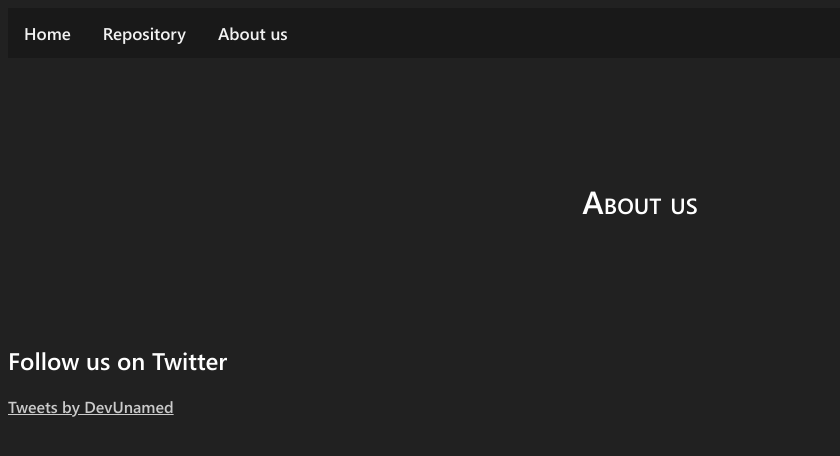
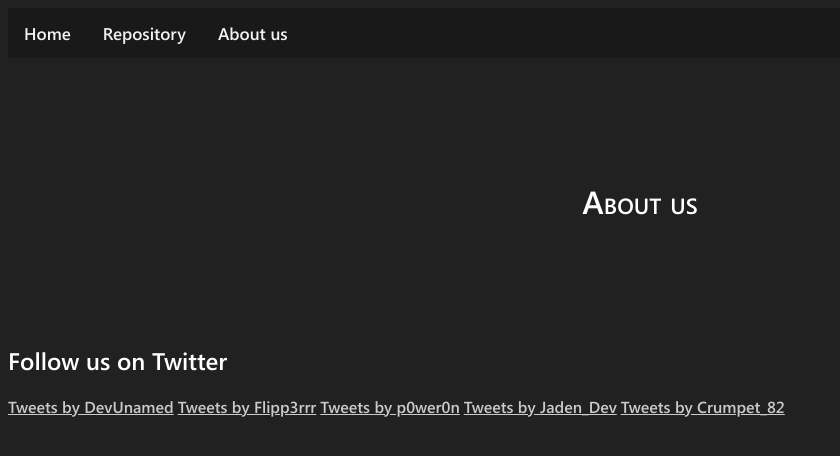
Before and after one commit to ud-team/ud-team.github.io, a plain HTML site: page about/index.html in a window 1280 px wide. Shown: the whole page, without its empty margins (0-840 px from the left). Drawn offline with Linux system fonts and the light colour scheme.

Commit message:
Add Twitter timelines

```diff
--- a/about/index.html
+++ b/about/index.html
@@ -12,6 +12,6 @@
 		</div>
 		<h1>About us</h1>
 		<h2>Follow us on Twitter</h2>
-		<a class="twitter-timeline" data-dnt="true" href="https://twitter.com/DevUnamed?ref_src=twsrc%5Etfw">Tweets by DevUnamed</a> <script async src="https://platform.twitter.com/widgets.js" charset="utf-8"></script>
+		<a class="twitter-timeline" data-width="400" data-dnt="true" data-theme="dark" href="https://twitter.com/DevUnamed?ref_src=twsrc%5Etfw">Tweets by DevUnamed</a> <script async src="https://platform.twitter.com/widgets.js" charset="utf-8"></script> <a class="twitter-timeline" data-width="400" data-dnt="true" data-theme="dark" href="https://twitter.com/Flipp3rrr?ref_src=twsrc%5Etfw">Tweets by Flipp3rrr</a> <script async src="https://platform.twitter.com/widgets.js" charset="utf-8"></script> <a class="twitter-timeline" data-width="400" data-dnt="true" data-theme="dark" href="https://twitter.com/p0wer0n?ref_src=twsrc%5Etfw">Tweets by p0wer0n</a> <script async src="https://platform.twitter.com/widgets.js" charset="utf-8"></script> <a class="twitter-timeline" data-width="400" data-dnt="true" data-theme="dark" href="https://twitter.com/Jaden_Dev?ref_src=twsrc%5Etfw">Tweets by Jaden_Dev</a> <script async src="https://platform.twitter.com/widgets.js" charset="utf-8"></script> <a class="twitter-timeline" data-width="400" data-dnt="true" data-theme="dark" href="https://twitter.com/Crumpet_82?ref_src=twsrc%5Etfw">Tweets by Crumpet_82</a> <script async src="https://platform.twitter.com/widgets.js" charset="utf-8"></script>
 	</body>
 </html>
```
